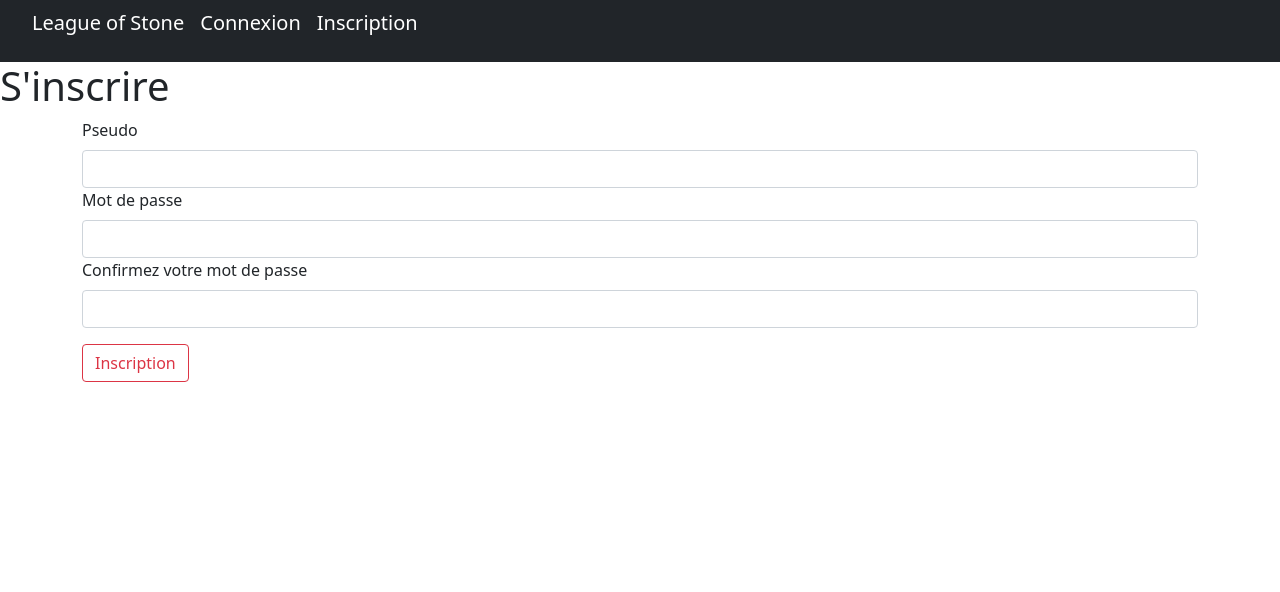
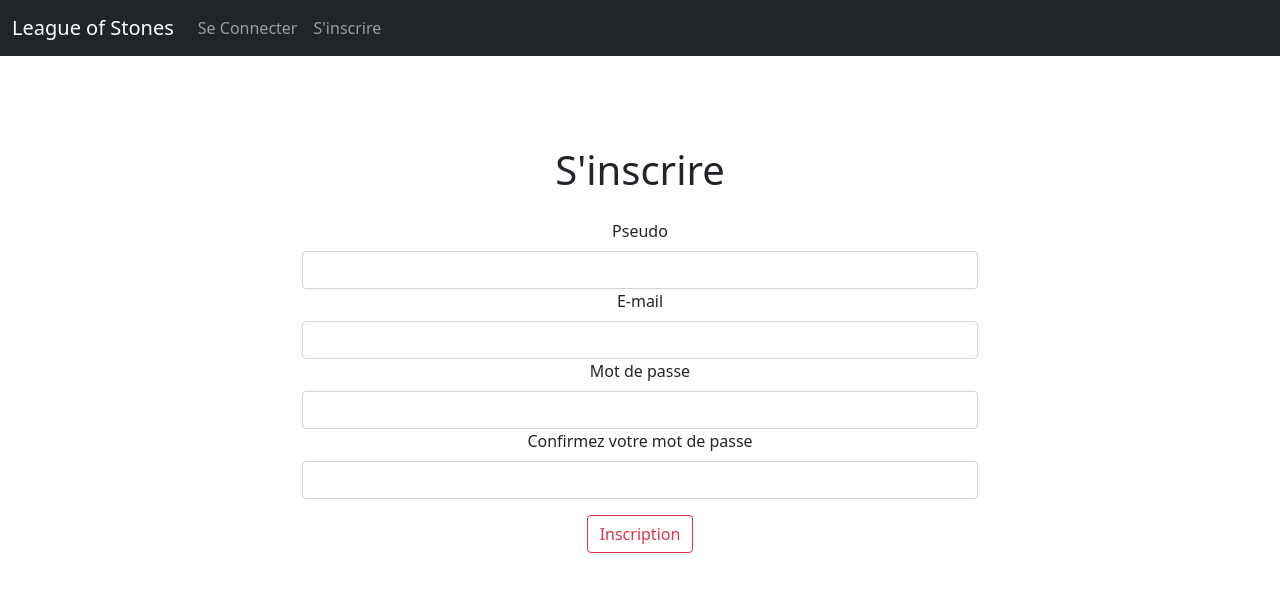
Before and after one commit to auguimann/League-Of-Stones, a React (Create React App) app in the folder league-of-stones/: page /signin in a window 1280 px wide. Shown: the top 592 px of the page. Built offline with nearby package versions, Linux system fonts and the light colour scheme.

Commit message:
login bug fix (pcq mateo il est naze c moi qui l'ai fait)

```diff
--- a/league-of-stones/src/App.jsx
+++ b/league-of-stones/src/App.jsx
@@ -5,35 +5,54 @@ import Signin from './Signin'
 import Main from './Main'
 
 function App() {
+
     return (
+
         <Router>
+
             <div>
-                <nav className="navbar navbar-dark bg-dark">
-                    <div className="container-fluid"></div>
-                    <ul>
-                        <li>
-                            <Link className="navbar-brand" to="/main">League of Stone</Link>
-                        </li>
-                        <li>
-                            <Link className="navbar-brand" to="/login">Connexion</Link>
-                        </li>
-                        <li>
-                            <Link className="navbar-brand" to="/signin">Inscription</Link>
-                        </li>
-                    </ul>
+
+                <nav className="navbar navbar-expand-sm navbar-dark bg-dark sticky-top">
+
+                    <div className="container-fluid">
+
+                        <Link className="navbar-brand" to="/">League of Stones</Link>
+                        <div className="collapse navbar-collapse" id="navbarNav">
+
+                            <ul className="navbar-nav">
+
+                                <li className="nav-item">
+
+                                    <Link className="nav-link" to="/login">Se Connecter</Link>
+
+                                </li>
+                                <li className="nav-item">
+
+                                    <Link className="nav-link" to="/signin">S'inscrire</Link>
+
+                                </li>
+
+                            </ul>
+
+                        </div>
+
+                    </div>
+
                 </nav>
                 <Routes>
+
                     <Route path="/main" element={<Main/>} />
                     <Route path="/login" element={<Login/>} />
                     <Route path="/signin" element={<Signin/>}/>
+
                 </Routes>
 
             </div>
+
         </Router>
 
     );
+
 }
 
-
-
 export default App;
--- a/league-of-stones/src/App.scss
+++ b/league-of-stones/src/App.scss
@@ -1,17 +1,17 @@
 @import "../node_modules/bootstrap/scss/bootstrap";
 
+#login, #signin {
 
-footer {
-  bottom: 0;
+    margin: 7% auto auto;
+    width: 500px;
+    text-align: center;
+
 }
 
-.card.heroes {
-  width: 50%;
-  margin: auto;
-  transition: box-shadow 1s;
-  animation-name: slide;
-  animation-duration: 2s;
+#form {
+
+    margin: 2% auto auto;
+    width: 700px;
+    text-align: center;
+
 }
-li {
-  display: inline-block;
-}
--- a/league-of-stones/src/Login.jsx
+++ b/league-of-stones/src/Login.jsx
@@ -5,29 +5,46 @@ function Login() {
 
         const newVal = {"email": values.mail, "password": values.mdp};
         fetch ('http://localhost:3001/login', {
+
             method: 'POST',
             headers: {
-                'Content-Type': 'application/json;'
+
+                'Content-Type': 'application/json'
+
             },
-            body: JSON.stringify(newVal)
+            body: JSON.stringify(newVal),
 
-        })
-            .then(response => response.json())
-            .then(response => console.log(response))
-            .catch((error) => {
+        }).then(response => {
 
-                console.error('Error:', error);
-                console.log(newVal)
+            if(response.status === 500) {
+
+                alert("E-mail ou mot de passe incorrect");
+
+            } else {
+
+                document.querySelector("#form").innerHTML =
+                    "<h1>Vous êtes connecté !</h1>";
+                document.querySelector("#login").innerHTML = "";
+
+            }
+
+        }).catch(error => {
+
+            console.error('Error:', error.status);
+
         });
 
     }
     return (
+
         <Form
+
             onSubmit={onSubmit}
             render={({ handleSubmit }) => (
+
                 <>
-                <h1>Se connecter</h1>
-                <div className="container" id="Form">
+                    <h1 id="login">Se connecter</h1>
+                    <div className="container" id="form">
                         <form onSubmit={handleSubmit}>
                             <div className="mb-3">
                                 <label htmlFor="htmlFor" className="form-label">mail</label>
--- /dev/null
+++ b/league-of-stones/src/Main.css
@@ -0,0 +1,6 @@
+#accueil {
+  text-align: center;
+  margin: 10rem auto auto;
+}
+
+/*# sourceMappingURL=Main.css.map */
--- a/league-of-stones/src/Main.jsx
+++ b/league-of-stones/src/Main.jsx
@@ -1,11 +1,16 @@
+function Main() {
 
-function Main() {
     return (
+
         <div className="container" id="accueil">
-            <h1>Bienvenue sur league of Stone</h1>
-            <h2>Criquez sur les onglet en haut de la page pour vous connectez ou vous inscrire</h2>
+
+            <h1>Bienvenue sur League of Stones</h1>
+            <h2>Cliquez sur les onglets en haut de la page pour vous connecter ou vous inscrire</h2>
+
         </div>
+
     )
+
 }
 
 export default Main;
--- /dev/null
+++ b/league-of-stones/src/Main.scss
@@ -0,0 +1,6 @@
+#accueil {
+
+    text-align: center;
+    margin: 10rem auto auto;
+
+}
--- a/league-of-stones/src/Signin.jsx
+++ b/league-of-stones/src/Signin.jsx
@@ -4,7 +4,8 @@ function Signin() {
 
     const onSubmit = values => {
 
-        if(values.name === undefined || values.password === undefined || values.passwordConfirm === undefined) {
+        if(values.name === undefined || values.email === undefined
+            || values.password === undefined || values.passwordConfirm === undefined) {
 
             alert("Au moins un des champs est vide");
 
@@ -13,6 +14,10 @@ function Signin() {
             if(values.name.trim() === "") {
 
                 alert("Veuillez rentrer un pseudo");
+
+            } else if(values.email.trim() === "") {
+
+                alert("Veuillez rentrer un e-mail");
 
             } else if(values.password.trim() === "") {
 
@@ -28,7 +33,7 @@ function Signin() {
 
             } else {
 
-                const newVal = {"name": values.name, "email": values.name + "@l3.fr", "password": values.password};
+                const newVal = {"name": values.name, "email": values.email, "password": values.password};
                 fetch('http://localhost:3001/user', {
 
                     method: 'PUT',
@@ -39,14 +44,23 @@ function Signin() {
                     },
                     body: JSON.stringify(newVal),
 
-                }).then(response => response.json()).then(() => {
+                }).then(response => {
 
-                    document.querySelector("#form").innerHTML =
-                        "<h1>Votre compte à bien été créé</h1>"
+                    if(response.status === 409) {
 
-                }).catch((error) => {
+                        alert("Cet utilisateur existe déjà");
 
-                    console.error('Error:', error);
+                    } else {
+
+                        document.querySelector("#form").innerHTML =
+                            "<h1>Votre compte à bien été créé</h1>";
+                        document.querySelector("#signin").innerHTML = "";
+
+                    }
+
+                }).catch(error => {
+
+                    console.error('Error:', error.status);
 
                 });
 
@@ -63,8 +77,8 @@ function Signin() {
             onSubmit={onSubmit}
             render={({ handleSubmit }) => (
 
-                <div id="signin">
-                    <h1 id="titleForm">S'inscrire</h1>
+                <>
+                    <h1 id="signin">S'inscrire</h1>
                     <div className="container" id="form">
 
                         <form onSubmit={handleSubmit}>
@@ -76,8 +90,19 @@ function Signin() {
 
                                     name="name"
                                     component="input"
+                                    type="text"
                                     className="form-control"
                                     id="name"
+
+                                />
+                                <label htmlFor="email" className="form-label">E-mail</label>
+                                <Field
+
+                                    name="email"
+                                    component="input"
+                                    type="mail"
+                                    className="form-control"
+                                    id="email"
 
                                 />
                                 <label htmlFor="password" className="form-label">Mot de passe</label>
@@ -107,7 +132,7 @@ function Signin() {
                         </form>
 
                     </div>
-                </div>
+                </>
 
             )}
 
```
Also changed, not shown: league-of-stones/src/App.css, 2 other files (tests, documents, lock files or other folders). Lines whose indentation alone changed are shown as unchanged.
